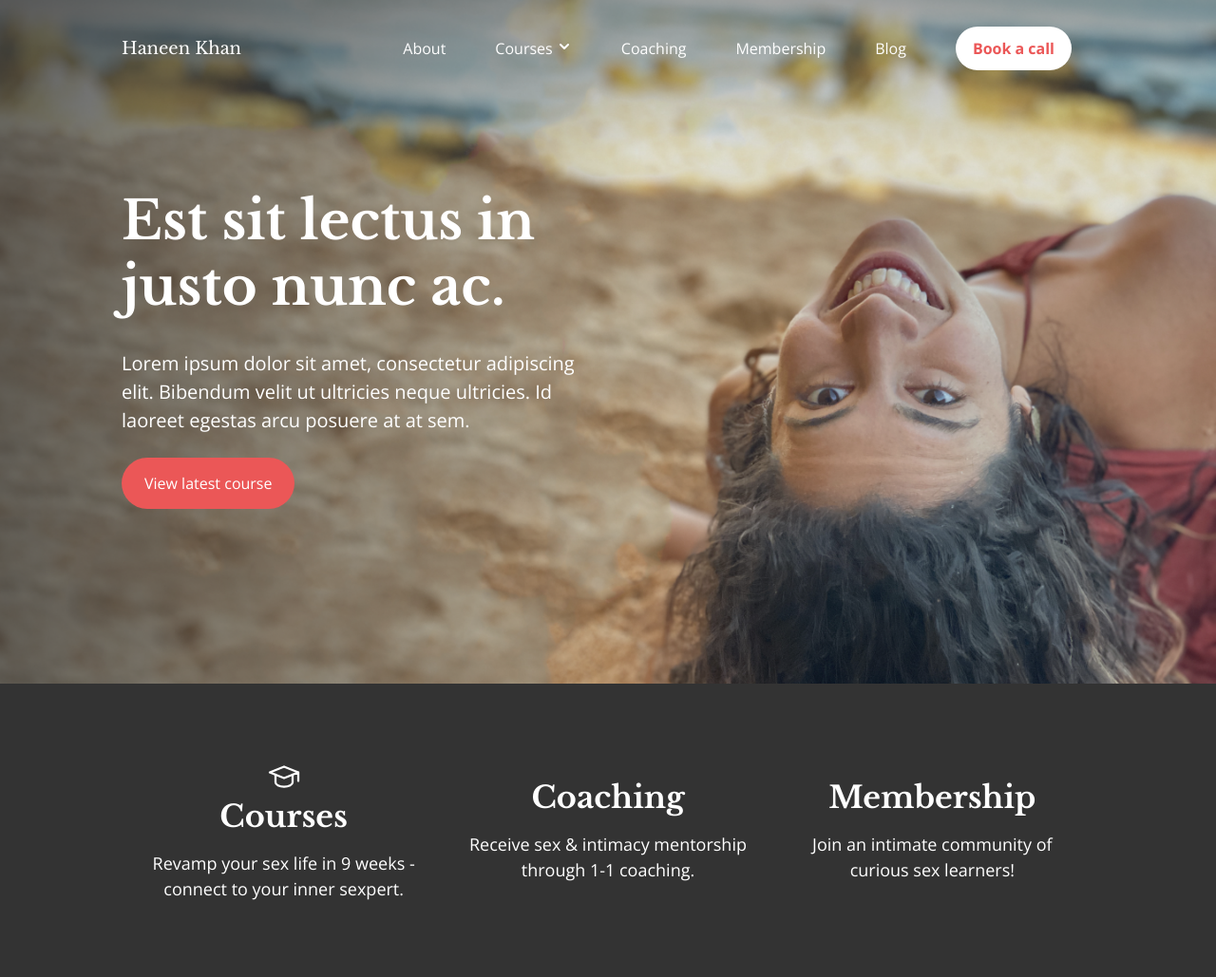
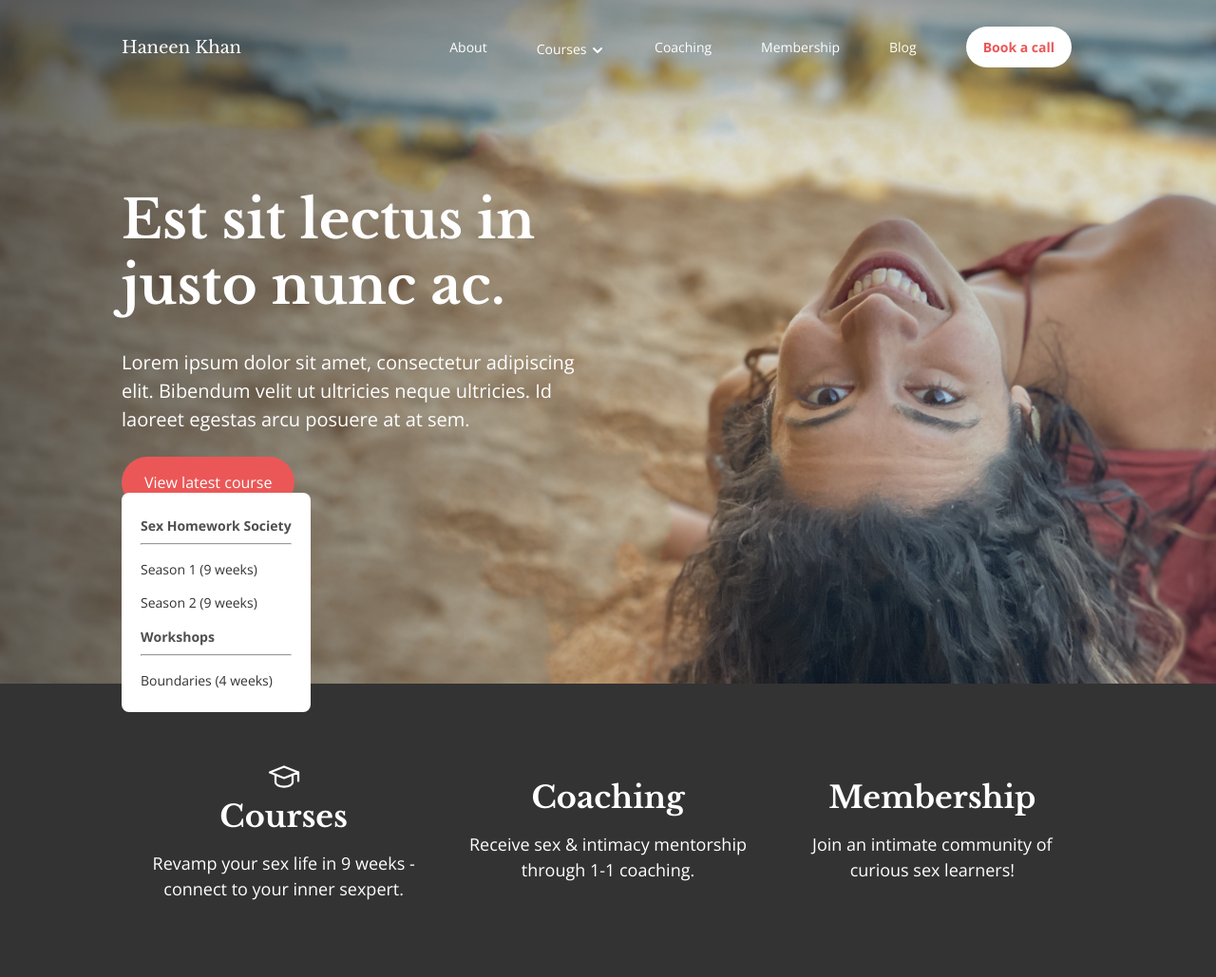
Before and after one commit to seyhanvankhan/sexhomeworksociety.com, a Flask app: page / in a window 1280 px wide. Shown: the top 1029 px of the page at 95% size. Run offline with Flask 2, Linux system fonts and the light colour scheme.

Commit message:
Created dropdown

```diff
--- /dev/null
+++ b/assets/stylesheets/components/dropdown.css
@@ -0,0 +1,24 @@
+.dropdown {
+  padding: 16px 20px;
+  background: white;
+  border-radius: 8px;
+  position: absolute;
+}
+
+.dropdown .header {
+  font-weight: bold;
+  margin-top: 8px;
+}
+
+.dropdown p {
+  font-weight: normal;
+  font-size: 14px;
+
+}
+
+.dropdown a {
+  display: block;
+  padding: 8px 0;
+  font-size: 14px;
+  color: #333333;
+}
--- a/assets/stylesheets/components/navbar.css
+++ b/assets/stylesheets/components/navbar.css
@@ -5,6 +5,7 @@
 .menu li {
   display: inline;
   padding: 0 24px;
+  font-size: 14px;
 }
 
 nav {
@@ -25,3 +26,7 @@ nav {
   color: #EB5757 !important;
   font-weight: bold;
 }
+
+.courses, .courses svg {
+  vertical-align: middle;
+}
--- a/assets/stylesheets/style.css
+++ b/assets/stylesheets/style.css
@@ -8,6 +8,7 @@
 @import url(components/home-section.css);
 @import url(components/buttons.css);
 @import url(components/form.css);
+@import url(components/dropdown.css);
 
 @import url('https://fonts.googleapis.com/css2?family=Libre+Baskerville:ital,wght@0,400;0,700;1,400&family=Open+Sans:ital,wght@0,300;0,400;0,700;1,400;1,700&display=swap');
 
--- a/templates/index.html
+++ b/templates/index.html
@@ -10,7 +10,7 @@
       <p class="logo">Haneen Khan</p>
       <ul class="menu">
         <li><a href="#">About</a></li>
-        <li><a href="#">Courses <svg xmlns="http://www.w3.org/2000/svg" class="icon icon-tabler icon-tabler-chevron-down" width="16" height="16" viewBox="0 0 24 24" stroke-width="3" stroke="white" fill="none" stroke-linecap="round" stroke-linejoin="round">
+        <li><a href="#" class="courses">Courses <svg xmlns="http://www.w3.org/2000/svg" class="icon icon-tabler icon-tabler-chevron-down" width="16" height="16" viewBox="0 0 24 24" stroke-width="3" stroke="white" fill="none" stroke-linecap="round" stroke-linejoin="round">
           <path stroke="none" d="M0 0h24v24H0z" fill="none"/>
           <polyline points="6 9 12 15 18 9" />
         </svg></a></li>
@@ -24,6 +24,15 @@
       <h1>Est sit lectus in justo nunc ac.</h1>
       <p>Lorem ipsum dolor sit amet, consectetur adipiscing elit. Bibendum velit ut ultricies neque ultricies. Id laoreet egestas arcu posuere at at sem.</p>
       <a href="#" class="cta-red">View latest course</a>
+    </div>
+    <div class="dropdown">
+      <p class="header">Sex Homework Society</p>
+      <hr>
+      <a href="#" class="course">Season 1 (9 weeks)</a>
+      <a href="#" class="course">Season 2 (9 weeks)</a>
+      <p class="header">Workshops</p>
+      <hr>
+      <a href="#" class="course">Boundaries (4 weeks)</a>
     </div>
   </div>
 </div>
```
